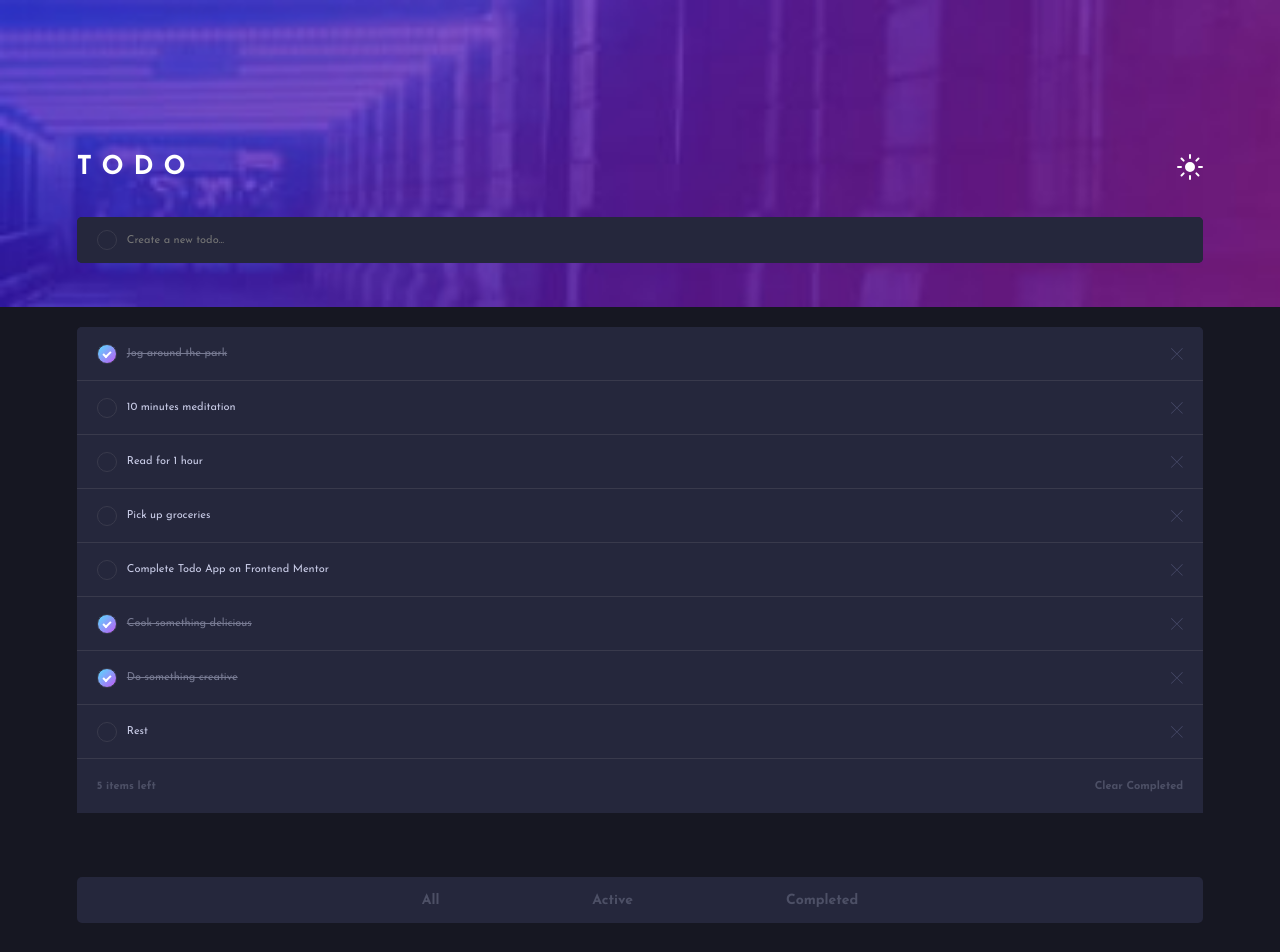
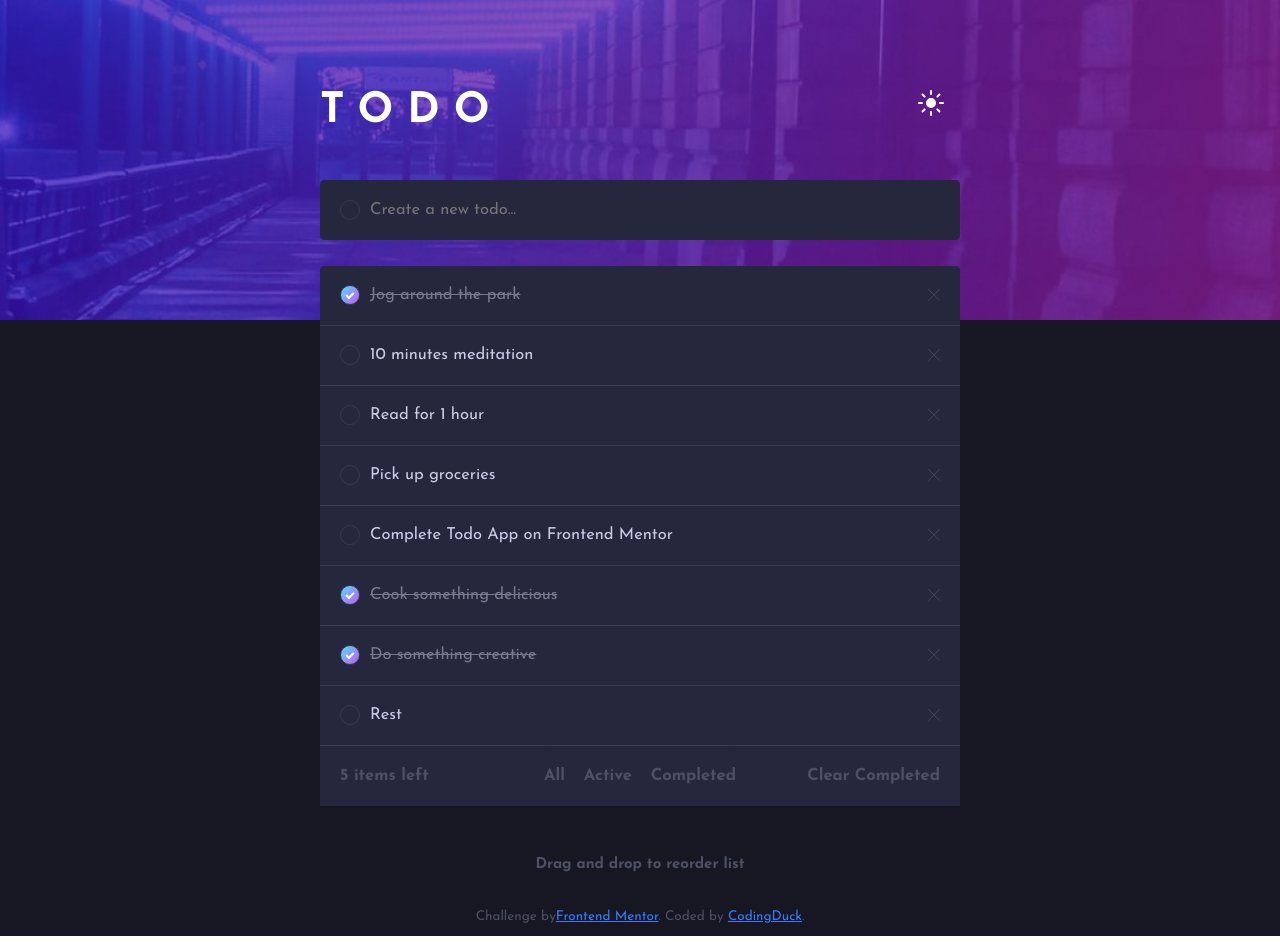
Before and after one commit to KaskaS-O/todo-app, a React (Create React App) app: page / in a window 1280 px wide. Shown: the top 952 px of the page. Built offline with nearby package versions, Linux system fonts and the light colour scheme.

Commit message:
Create mobile and desktop layouts

```diff
--- a/src/components/TaskList.js
+++ b/src/components/TaskList.js
@@ -38,13 +38,13 @@ const TaskList = (props) => {
           theme={props.theme}
           clearCompleted={props.clearCompleted}
         />
+        <FilterPanel
+          tasks={props.tasks}
+          filters={props.filters}
+          theme={props.theme}
+          filter={props.filter}
+        />
       </div>
-      <FilterPanel
-        tasks={props.tasks}
-        filters={props.filters}
-        theme={props.theme}
-        filter={props.filter}
-      />
     </>
   );
 };
--- a/src/scss/App.scss
+++ b/src/scss/App.scss
@@ -5,16 +5,49 @@
   height: 200px;
   background-size: cover;
 
+  @media (min-width: $mobile-md) {
+    height: 300px;
+    padding: 10%;
+  }
+
+  @media (min-width: $mobile-lg) {
+    padding: 8% 15% 10%;
+  }
+
+  @media (min-width: $desktop-sm) {
+    height: 320px;
+    padding: 7% 25%;
+  }
+
+  @media (min-width: $desktop-lg) {
+    padding: 5% 30%;
+  }
+
+  @media (min-width: $desktop-xl) {
+    height: 350px;
+    padding: 5% 35%;
+  }
+
   &__title {
     color: white;
-    font-size: $header-mobile-s;
+    font-size: $header-mobile;
     font-weight: 700;
     letter-spacing: 10px;
+
+    @media (min-width: $desktop-sm) {
+      font-size: $header-desktop;
+      letter-spacing: 14px;
+    }
   }
 
   &__theme-toggle {
-    height: $header-mobile-s;
-    width: $header-mobile-s;
+    height: $header-mobile;
+    width: $header-mobile;
+
+    @media (min-width: $desktop-sm) {
+      height: $header-desktop;
+      width: $header-desktop;
+    }
   }
 
   &__icon {
@@ -36,6 +69,29 @@
   height: $element-height-mobile;
   margin: -90px 6% 0;
   border-radius: $border-radius;
+
+  @media (min-width: $mobile-md) {
+    margin: -120px 10% 0;
+    height: $li-height-mobile;
+  }
+
+  @media (min-width: $mobile-lg) {
+    margin: -120px 15% 0;
+  }
+
+  @media (min-width: $desktop-sm) {
+    margin: -140px 25% 0;
+
+    height: $element-height-desktop;
+  }
+
+  @media (min-width: $desktop-lg) {
+    margin: -160px 30% 0;
+  }
+
+  @media (min-width: $desktop-xl) {
+    margin: -140px 35% 0;
+  }
 
   &__btn {
     border: none;
@@ -89,10 +145,19 @@
 }
 
 .txt {
-  padding: 12% 0 15%;
+  padding: 20% 0 15%;
   text-align: center;
   font-size: 1.3rem;
   font-weight: 700;
+
+  @media (min-width: $mobile-md) {
+    padding: 10% 0;
+  }
+
+  @media (min-width: $desktop-sm) {
+    padding: 2% 0 5%;
+    font-size: 1rem;
+  }
 }
 
 .attribution {
@@ -102,6 +167,15 @@
   right: 0;
   padding: 5% 0;
   text-align: center;
+
+  @media (min-width: $mobile-md) {
+    padding: 2% 0;
+  }
+
+  @media (min-width: $desktop-sm) {
+    padding: 1% 0;
+    font-size: 0.9rem;
+  }
 }
 .attribution a {
   color: $bright-blue;
--- a/src/scss/FilterPanel.scss
+++ b/src/scss/FilterPanel.scss
@@ -1,13 +1,34 @@
 .filter-panel {
   display: flex;
   align-items: center;
-  justify-content: space-evenly;
-  margin: 0 6%;
-  padding: 0 15%;
+  justify-content: space-between;
+  position: absolute;
+  bottom: calc((-1 * $element-height-mobile) - 5%);
+  left: 0;
+  width: 100%;
+  padding: 0 25%;
   height: $element-height-mobile;
   border-radius: $border-radius;
   font-size: 1.4rem;
   font-weight: 700;
+
+  @media (min-width: $mobile-md) {
+    padding: 0 30%;
+  }
+
+  @media (min-width: $desktop-sm) {
+    bottom: 0;
+    left: 50%;
+    transform: translateX(-50%);
+    width: 30%;
+    padding: 0;
+    height: $element-height-desktop;
+    font-size: 1.1rem;
+  }
+
+  @media (min-width: $desktop-xl) {
+    font-size: 1rem;
+  }
 
   &.dark {
     @include dark-elements;
--- a/src/scss/Task.scss
+++ b/src/scss/Task.scss
@@ -5,6 +5,10 @@
   padding: 10px 10px 10px 20px;
   height: $li-height-mobile;
   font-size: 1.1rem;
+
+  @media (min-width: $desktop-sm) {
+    height: $element-height-desktop;
+  }
 
   &__checkbox {
     position: absolute;
--- a/src/scss/TaskList.scss
+++ b/src/scss/TaskList.scss
@@ -1,6 +1,27 @@
 .task-list {
+  position: relative;
   margin: 5% 6%;
   border-radius: $border-radius;
+
+  @media (min-width: $mobile-md) {
+    margin: 5% 10%;
+  }
+
+  @media (min-width: $mobile-lg) {
+    margin: 3% 15%;
+  }
+
+  @media (min-width: $desktop-sm) {
+    margin: 2% 25%;
+  }
+
+  @media (min-width: $desktop-lg) {
+    margin: 2% 30%;
+  }
+
+  @media (min-width: $desktop-xl) {
+    margin: 2% 35%;
+  }
 
   &__list {
     background-color: inherit;
--- a/src/scss/TaskManage.scss
+++ b/src/scss/TaskManage.scss
@@ -5,9 +5,17 @@
   height: $li-height-mobile;
   padding: 0 20px;
 
+  @media (min-width: $desktop-sm) {
+    height: $element-height-desktop;
+  }
+
   &__active {
     font-size: 1.1rem;
     font-weight: 700;
+
+    @media (min-width: $desktop-lg) {
+      font-size: 1rem;
+    }
   }
 
   &__clear {
@@ -17,6 +25,9 @@
     color: inherit;
     font-size: 1.1rem;
     font-weight: 700;
+    @media (min-width: $desktop-lg) {
+      font-size: 1rem;
+    }
   }
 
   &.dark {
--- a/src/scss/_normalize.scss
+++ b/src/scss/_normalize.scss
@@ -10,6 +10,14 @@
 html {
   font-size: 10px;
   font-family: "Josefin Sans", sans-serif;
+
+  @media (min-width: $mobile-md) {
+    font-size: 11px;
+  }
+
+  @media (min-width: $desktop-sm) {
+    font-size: 15px;
+  }
 }
 
 body {
--- a/src/scss/_variables.scss
+++ b/src/scss/_variables.scss
@@ -18,9 +18,11 @@ $DT-dark-grayish-blue: hsl(233, 14%, 35%);
 $DT-very-dark-grayish-blue: hsl(237, 14%, 26%);
 
 // sizes
-$header-mobile-s: 2.6rem;
+$header-mobile: 2.6rem;
+$header-desktop: 2.8rem;
 
 $element-height-mobile: 46px;
+$element-height-desktop: 60px;
 $li-height-mobile: 54px;
 
 $border-radius: 5px;
@@ -50,10 +52,18 @@ $desktop-xl: 1600px;
 
 @mixin dark-header {
   background-image: url(../images/bg-mobile-dark.jpg);
+
+  @media (min-width: $desktop-sm) {
+    background-image: url(../images/bg-desktop-dark.jpg);
+  }
 }
 
 @mixin light-header {
   background-image: url(../images/bg-mobile-light.jpg);
+
+  @media (min-width: $desktop-sm) {
+    background-image: url(../images/bg-desktop-light.jpg);
+  }
 }
 
 @mixin dark-list {
```
